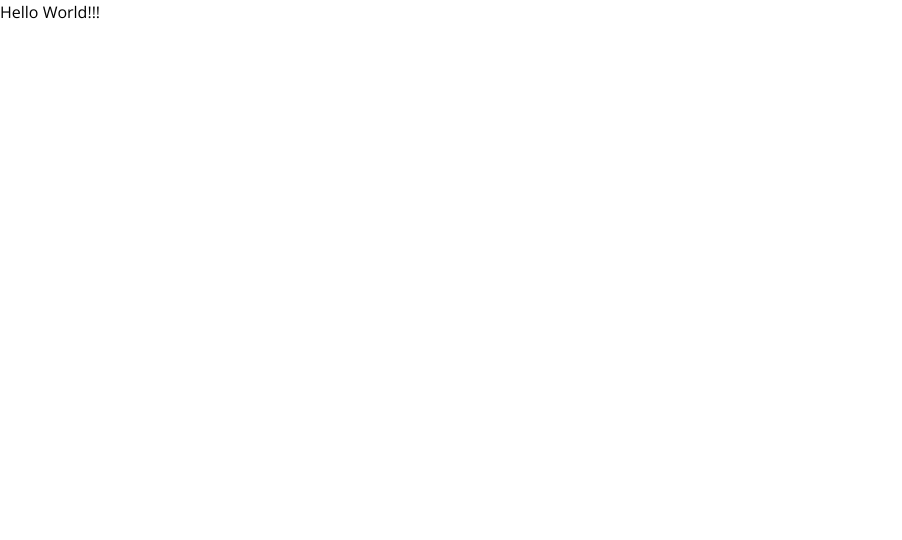
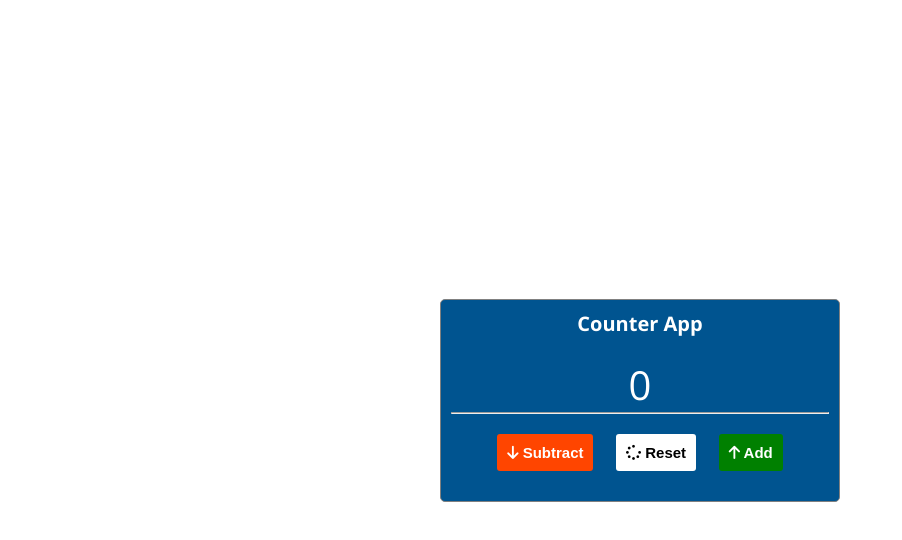
Before and after one commit to bosunabujade/Counter-app, a plain HTML site: page index.html in a window 1280 px wide. Shown: the whole page, without its empty margins (0-902 px from the left). Drawn offline with nearby package versions, Linux system fonts and the light colour scheme.

Commit message:
Added the html, css, and javascript to this file

```diff
--- a/index.html
+++ b/index.html
@@ -11,8 +11,28 @@
     <link rel="stylesheet" href="styles.css" />
   </head>
   <body>
-    <p>Hello World!!!</p>
+    <div class="container">
+      <div class="counter-div">
+        <h1>Counter App</h1>
+        <span class="count">0</span>
+        <hr>
+        <div class="buttons">
+          <button class="subtract">
+            <i class="fas fa-arrow-down"></i>
+            Subtract
+          </button>
+          <button class="reset">
+            <i class="fas fa-spinner"></i>
+            Reset
+          </button>
+          <button class="add">
+            <i class="fas fa-arrow-up"></i>
+            Add
+          </button>
+        </div>
+      </div>
 
+    </div>
     <script src="script.js"></script>
   </body>
 </html>
--- a/script.js
+++ b/script.js
@@ -0,0 +1,28 @@
+const count = document.querySelector(".count");
+const buttons = document.querySelector(".buttons");
+
+
+buttons.addEventListener("click", (e) => {
+    if (e.target.classList.contains("add")) {
+        count.innerHTML++;
+        setColor();
+    }
+    if (e.target.classList.contains("subtract")){
+        count.innerHTML--;
+        setColor();
+    }
+    if (e.target.classList.contains("reset")){
+        count.innerHTML = 0;
+        setColor();
+    }
+})
+
+function setColor() {
+    if (count.innerHTML > 0) {
+        count.style.color = "yellow";
+    } else if (count.innerHTML < 0) {
+        count.style.color = "orangered";
+    } else {
+        count.style.color = "white";
+    }
+}
--- a/styles.css
+++ b/styles.css
@@ -38,4 +38,49 @@ img {
   max-width: 900px;
   margin: 0 auto;
   padding: 0 20px;
+  display: flex;
+  justify-content: center;
+  align-items: center;
+  height: 100vh;
 }
+
+.counter-div{
+  width: 40rem;
+  border: 1px solid gray;
+  padding: 1rem;
+  background-color: var(--light-blue);
+  color: var(--white);
+  text-align: center;
+  border-radius: 5px;
+}
+
+.counter-div > * {
+  margin-bottom: 2rem;
+}
+
+.count{
+  font-size: 4rem;
+}
+
+.buttons button{
+  padding: 1rem;
+  margin: 0 1rem;
+  font-size: 1.5rem;
+  color: white;
+  font-weight: 700;
+  border: none;
+  outline: none;
+  border-radius: 3px;
+  cursor: pointer;
+}
+
+button.subtract{
+  background-color: orangered;
+}
+button.reset{
+  background-color: white;
+  color: black
+}
+button.add{
+  background-color: green;
+}
```
